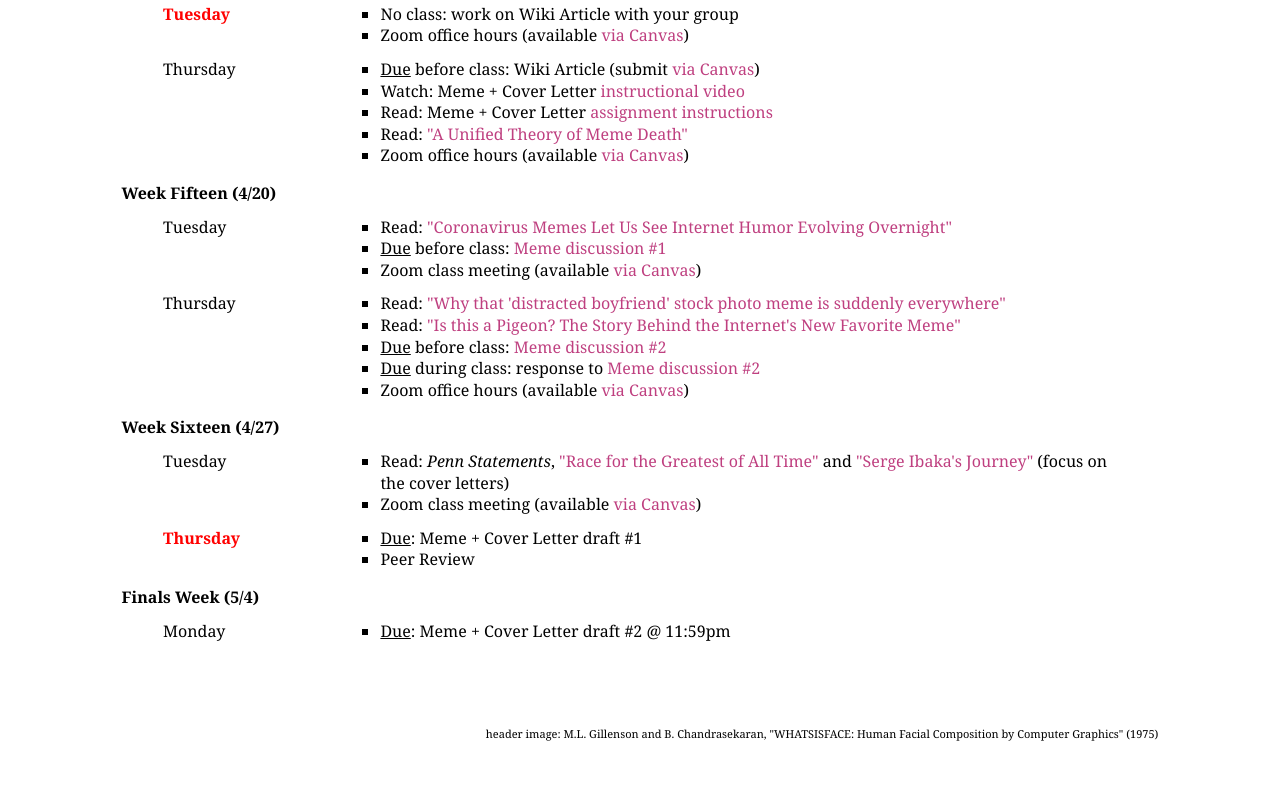
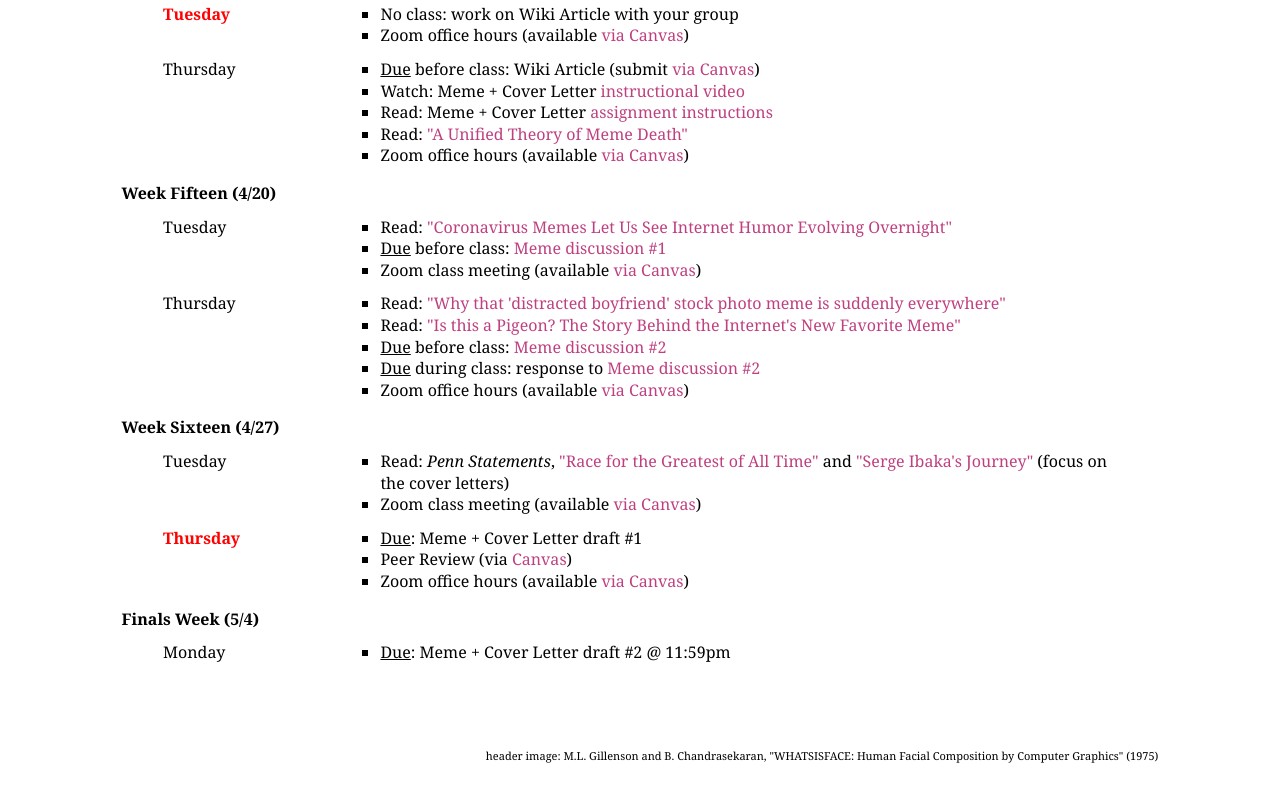
Before and after one commit to loadedonloaded/engl015-94, a plain HTML site: page index.html in a window 1280 px wide. Shown: the part 4873-5675 px from the top of the page. Drawn offline with Linux system fonts and the light colour scheme.

Commit message:
Update index.html

```diff
--- a/index.html
+++ b/index.html
@@ -735,7 +735,8 @@ Standard of Classroom Behavior
                                             </div>
                                             <ul class="m"><div class="column two">
        <li><u>Due</u>: Meme + Cover Letter draft #1</li>
-        <li>Peer Review</li>
+        <li>Peer Review (via <a href="https://psu.instructure.com/courses/2045820/assignments/11783663" target="_blank">Canvas</a>)</li>
+        <li>Zoom office hours (available <a href="https://psu.instructure.com/courses/2045820/external_tools/207840" target="_blank">via Canvas</a>)</li>
                                             </div></ul></div>
 
 
```
